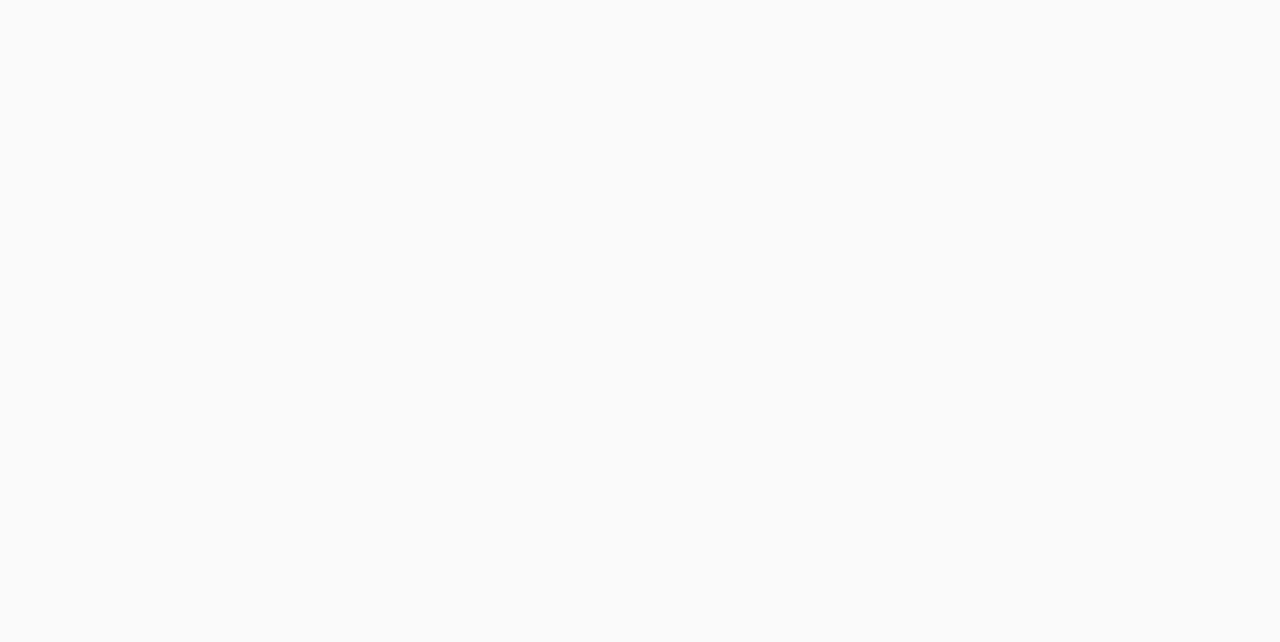
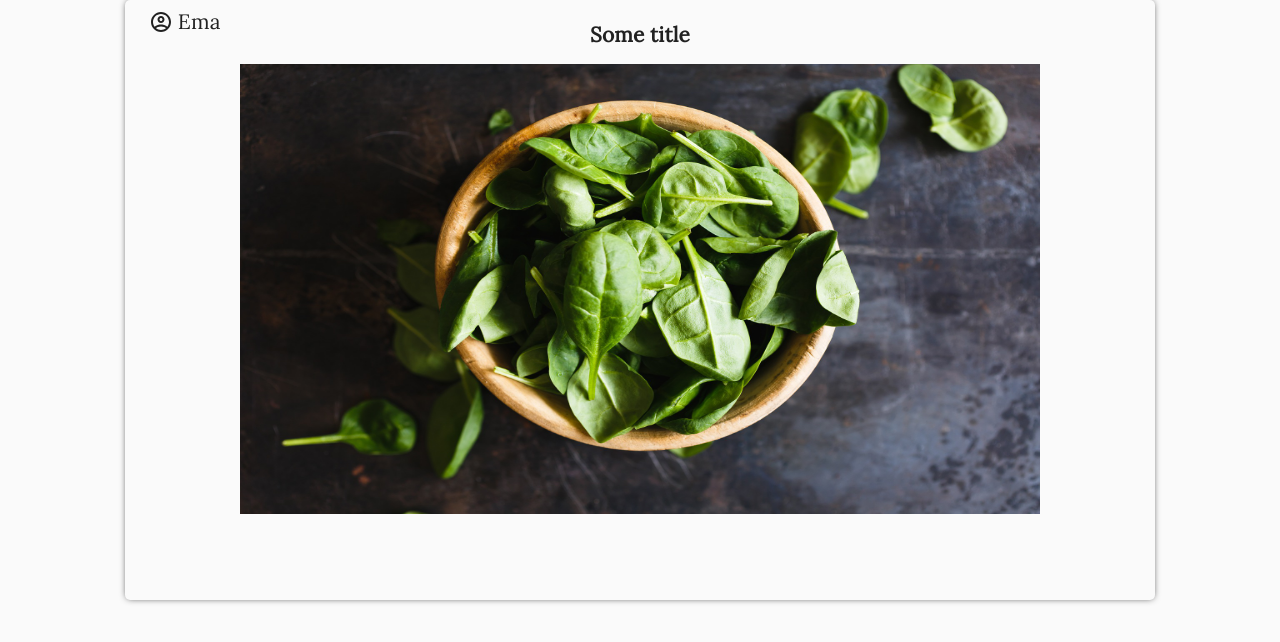
Before and after one commit to MercurA/boost, a Next.js app in the folder client/: page / in a window 1280 px wide. Shown: the top 642 px of the page. Built offline with nearby package versions, Linux system fonts and the light colour scheme.

Commit message:
added more design specific to recipie card

```diff
--- a/client/pages/components/recipie-card/RecipieCard.tsx
+++ b/client/pages/components/recipie-card/RecipieCard.tsx
@@ -1,22 +1,26 @@
-import { FunctionComponent } from "react";
-import Image from 'next/image';
+import React, { FunctionComponent } from "react";
 import style from './Style.module.scss'
+import AccountCircleOutlinedIcon from '@material-ui/icons/AccountCircleOutlined';
+const mockUserData = {
+    name: 'Ema',
+    tags: ['Mediteranian', 'Shrimp']
+}
 
 interface IRecipeCard {
     title: string
 }
 
-const RecipeCard: FunctionComponent<IRecipeCard> = ({title}) => {
+const RecipeCard: FunctionComponent<IRecipeCard> = ({ title }) => {
 
     return (
-        <div className={style.container}>
-            <div className={style.title}>{title}</div>
-            <div className={style.imageContainer}>
-                <Image
-                    src={'/images/food.jpg'}
-                    width={400}
-                    height={300}
-                />
+        <div className={style.cardContainer}>
+            <div className={style.userContainer}>
+                <AccountCircleOutlinedIcon />
+                {mockUserData.name}
+            </div>
+            <div className={style.innerContainer}>
+                <div className={style.title}>{title}</div>
+                <img className={style.imageContainer} src="/images/food.jpg" alt="food image" />
             </div>
         </div>
     )
--- a/client/pages/components/recipie-card/Style.module.scss
+++ b/client/pages/components/recipie-card/Style.module.scss
@@ -1,19 +1,37 @@
-.container {
-  height: 400px;
-  width: 600px;
+.cardContainer {
+  border-radius: 5px;
   box-shadow: 0px 0px 7px -2px;
-  border-radius: 5px;
+  cursor: pointer;
+  font-family: 'Lora';
+  height: 600px;
   margin: 0 auto;
-  display: flex;
-  padding: 0 100px;
-  font-family: 'Lora';
+  position: relative;
+  width: 1030px;
+  .userContainer {
+    display: flex;
+    font-size: 1.3rem;
+    left: 20px;
+    line-height: 1.2;
+    justify-content: space-evenly;
+    top: 10px;
+    position: absolute;
+    width: 80px;
+  }
+  .innerContainer {
+    height: 100%;
+    margin: 0 auto;
+    width: 800px;
+  }
+  .title {
+    font-size: 1.3rem;
+    font-weight: 700;
+    height: 44px;
+    padding-top: 20px;
+    text-align: center;
+  }
+  .imageContainer {
+    height: 450px;
+    margin-top: 20px;
+    width: 800px;
+  }
 }
-.imageContainer {
-  text-align: center;
-  margin-top: 45px;
-}
-.title {
-  position: absolute;
-  text-align: center;
-  margin-top: 10px;
-}
--- a/client/pages/index.tsx
+++ b/client/pages/index.tsx
@@ -1,13 +1,13 @@
 import React from 'react';
-import { ThemeProvider } from "@material-ui/core";
 import { FunctionComponent } from "react";
 
-import theme from "../utils/theme";
+import RecipeCard from './components/recipie-card/RecipieCard';
 
 const Home: FunctionComponent<unknown> = () => {
   return (
-   <ThemeProvider theme={theme}>
-    </ThemeProvider>
+    <>
+      <RecipeCard title="Some title" />
+    </>
   )
 }
 
--- a/client/utils/theme.ts
+++ b/client/utils/theme.ts
@@ -3,11 +3,11 @@ import { createMuiTheme } from "@material-ui/core";
 const theme = createMuiTheme({
     palette: {
         primary: {
-            light: 'CBF3F0',
+            light: '#CBF3F0',
             main: '#2EC4B6'
         },
         secondary: {
-            light: 'FFBF69',
+            light: '#FFBF69',
             main: '#FF9F1C'
         }
     },
```
Also changed, not shown: client/.eslintrc.js.
